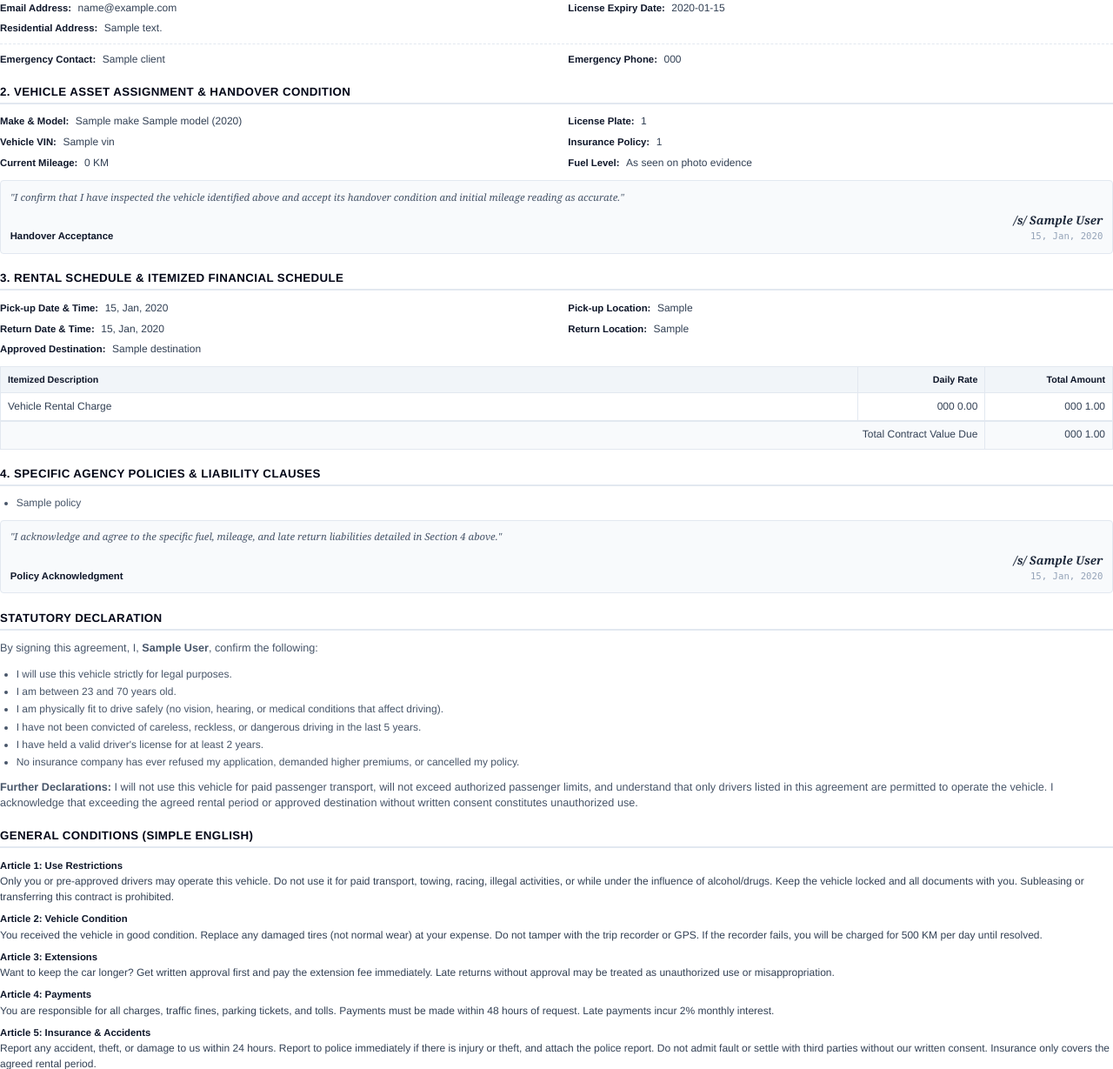
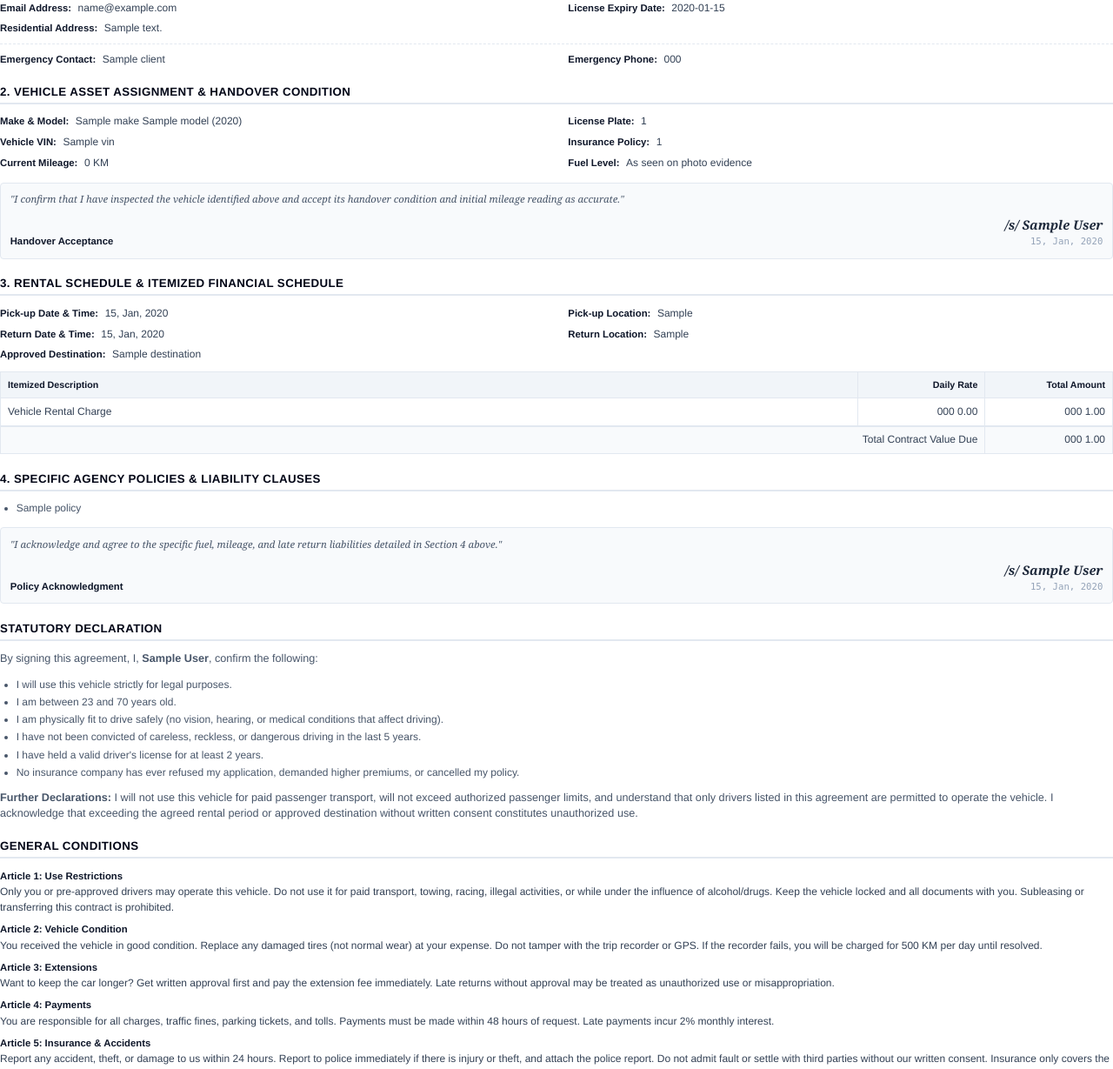
Before and after one commit to ronnyokumu7-arch/rental-manager-backend, a Python web app: template app/templates/contract_premium.html in a window 1280 px wide. Shown: the part 263-1492 px from the top of the page at 87% size. Run offline with Jinja, Linux system fonts and the light colour scheme; the template is opened without the code that fills it: most values are stand-ins (such as "Sample title", 1, 10 or a date in 2020); grey boxes marked "Sample" are stand-in pictures.

Commit message:
feat: still on it like crazy

```diff
--- a/app/templates/contract_premium.html
+++ b/app/templates/contract_premium.html
@@ -261,11 +261,13 @@
            SIGNATURE & POLICY BOXES
            ══════════════════════════════════════════════════════════ */
 .signature-box {
-            margin-top: 8pt;
+    margin-top: 10pt;
     padding: 8pt;
     background: #f8fafc;
     border: 1pt solid #e2e8f0;
     border-radius: 3pt;
+    break-inside: avoid;
+    page-break-inside: avoid;
 }
 
 .signature-quote {
@@ -273,7 +275,7 @@
     color: #475569;
     font-family: Georgia, serif;
     font-style: italic;
-            margin: 0 0 5pt 0;
+    margin: 0 0 6pt 0;
     line-height: 1.4;
 }
 
@@ -300,7 +302,7 @@
     font-style: italic;
     font-weight: bold;
     color: #1e293b;
-            font-size: 10pt;
+    font-size: 11pt;
     margin: 0;
 }
 
@@ -311,9 +313,10 @@
     margin: 1pt 0 0 0;
 }
 
+/* ✅ CRITICAL: This is what makes signatures render in PDFs */
 .signature-image {
-            max-height: 35pt;
-            max-width: 130pt;
+    max-height: 40pt;
+    max-width: 150pt;
     margin-bottom: 2pt;
     display: block;
 }
@@ -533,7 +536,7 @@
                 <div><span class="info-label">Fuel Level:</span> <span class="info-value">As seen on photo evidence</span></div>
             </div>
 
-            <div class="signature-box no-break">
+<div class="signature-box">
     <p class="signature-quote">"I confirm that I have inspected the vehicle identified above and accept its handover condition and initial mileage reading as accurate."</p>
     <div class="signature-row">
         <span class="signature-label">Handover Acceptance</span>
@@ -637,7 +640,7 @@
         </section>
 
         <section class="contract-section">
-            <h2 class="section-title">General Conditions (Simple English)</h2>
+            <h2 class="section-title">General Conditions</h2>
 
             <div class="info-grid" style="grid-template-columns: 1fr; gap: 5pt 0; margin-bottom: 8pt;">
                 <div class="col-span-2">
```
Lines whose indentation alone changed are shown as unchanged.
